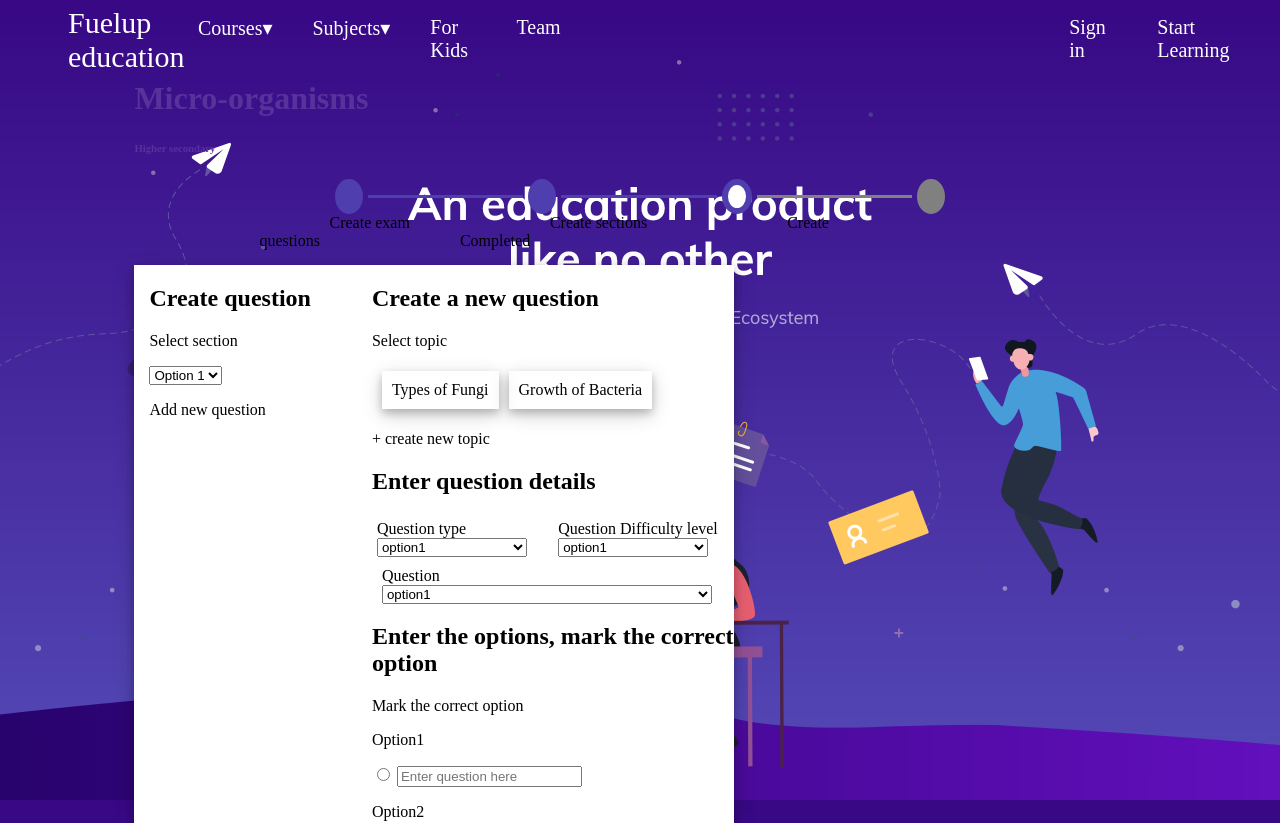
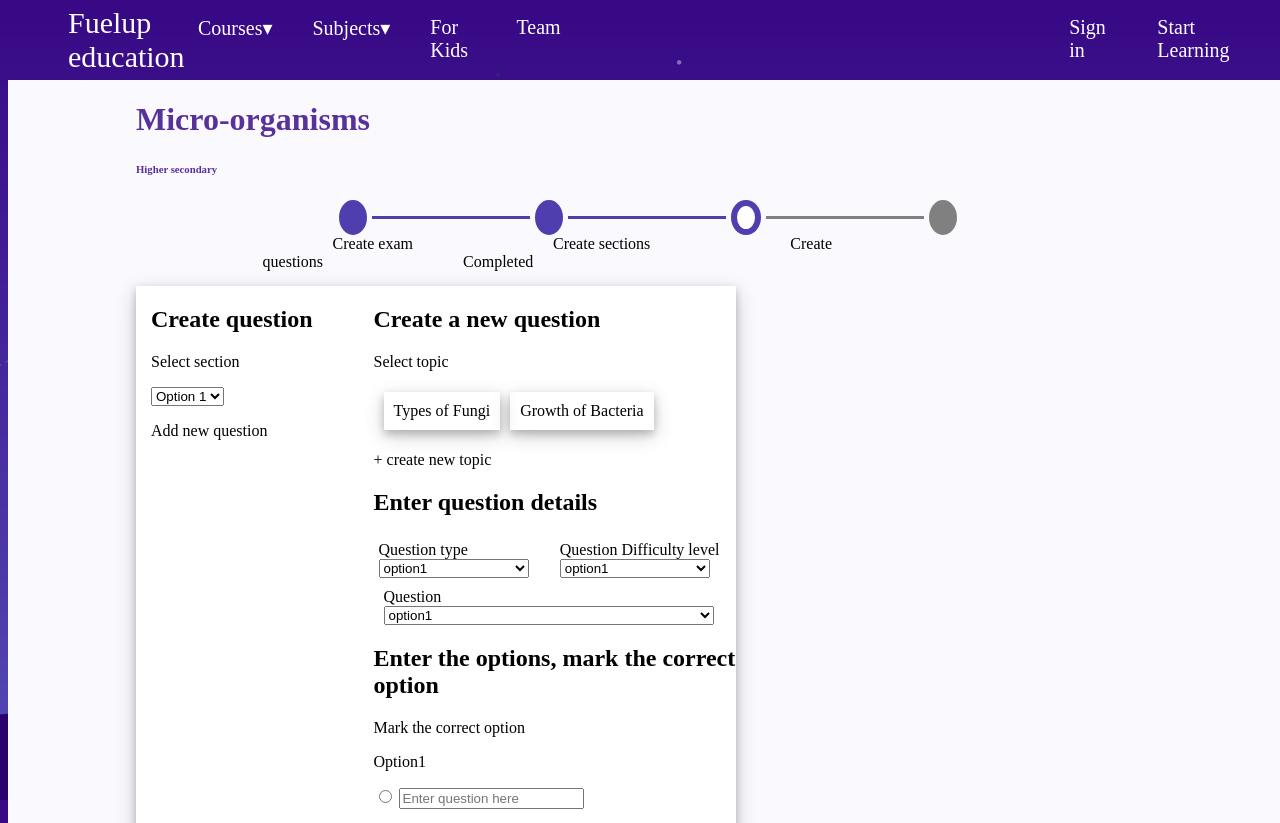
Before and after one commit to FuelupEducationIndia/fuelupeducation-react, a React (Create React App) app: page /create-new-question in a window 1280 px wide. Shown: the top 823 px of the page. Built offline with nearby package versions, Linux system fonts and the light colour scheme.

Commit message:
new background

```diff
--- a/src/components/Exams/CreateQuestions/CreateNewQuestion/CreateNewQuestion.module.css
+++ b/src/components/Exams/CreateQuestions/CreateNewQuestion/CreateNewQuestion.module.css
@@ -1,4 +1,9 @@
-
+.createNewQuestion {
+  background-color:#faf9fe;
+  position: absolute;
+  width: 100%;
+  height: auto;
+}
  .dots5 {
   display: flex;
   margin: auto;
```
